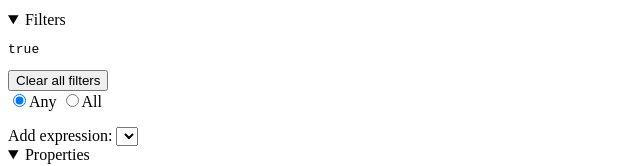
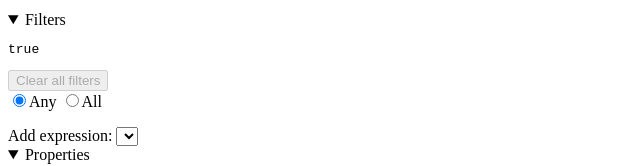
Before and after one commit to dabreegster/geojson-viewer, a Svelte app: page / in a window 1280 px wide. Shown: the part 197-363 px from the top of the page, without its empty margins (0-640 px from the left). Built offline with nearby package versions, Linux system fonts and the light colour scheme.

Commit message:
Reset pin when filter changes

```diff
--- a/src/App.svelte
+++ b/src/App.svelte
@@ -32,6 +32,11 @@
 
   $: if (map) {
     map.on("click", onClick);
+  }
+
+  // Reset pinnedFeature when filter changes
+  $: if (filter) {
+    pinnedFeature = null;
   }
 
   function onClick(e: MapMouseEvent) {
--- a/src/Filters.svelte
+++ b/src/Filters.svelte
@@ -57,7 +57,11 @@
 
   <pre>{JSON.stringify(filter)}</pre>
 
-  <div><button on:click={clear}>Clear all filters</button></div>
+  <div>
+    <button on:click={clear} disabled={expressions.length == 0}
+      >Clear all filters</button
+    >
+  </div>
 
   <label>
     <input type="radio" bind:group={anyOrAll} value="any" />Any
```
